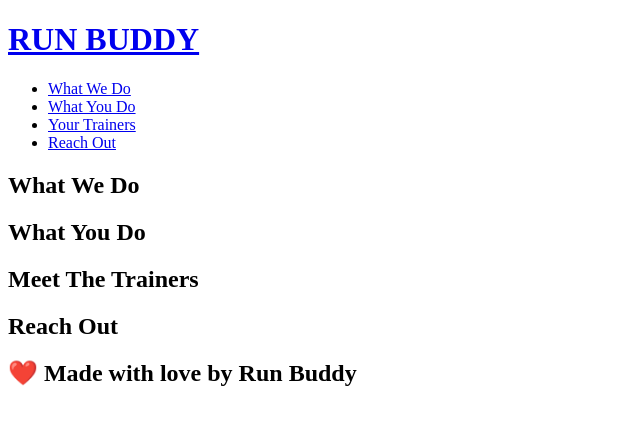
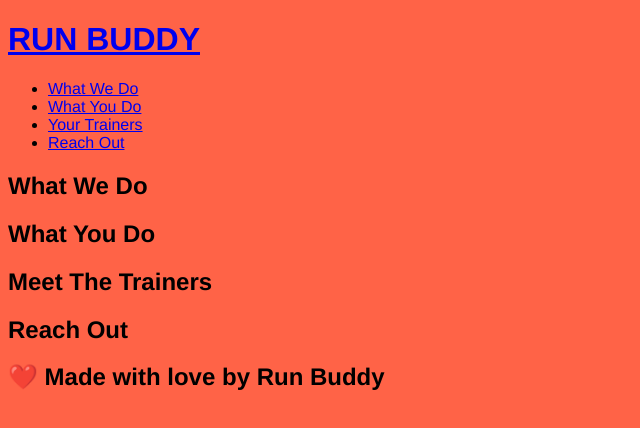
Before and after one commit to Nardiss/run-buddy, a plain HTML site: page index.html in a window 1280 px wide. Shown: the whole page, without its empty margins (0-640 px from the left). Drawn offline with Linux system fonts and the light colour scheme; files that its build step writes are made by us from their sources.

Commit message:
modified index.html

```diff
--- a/index.html
+++ b/index.html
@@ -1,12 +1,24 @@
 <!DOCTYPE html>
     <html lang="en">
 
+<html>
+    <head>
+        <meta charset="UTF-8" />
+        <title>RUN BUDDY</title>
+      <!--start creating external css style sheet-->
+        <link rel="stylesheet" href="./assets/css/style.css">
+
+    </head>
+
+    <body>
+
+        <header>
+            <h1>
+                <a href="index.html">RUN BUDDY</a>
+            </h1>
+        </header>
+
         <!-- navigation -->
-<header>
-
-    <h1>
-        <a href="/">RUN BUDDY</a>
-    </h1>
         <nav>
             <!--Unordered list element-->
             <ul>
@@ -27,8 +39,6 @@
             </ul>
 
         </nav>
-</header>
-
         <!-- hero/jumbotron-->
         <section>
 
@@ -55,6 +65,11 @@
         </section>
 
         <!--footer-->
+
         <footer>
             <h2>❤️ Made with love by Run Buddy</h2>
         </footer>
+
+    </body>
+
+</html>
```
Lines whose indentation alone changed are shown as unchanged.
